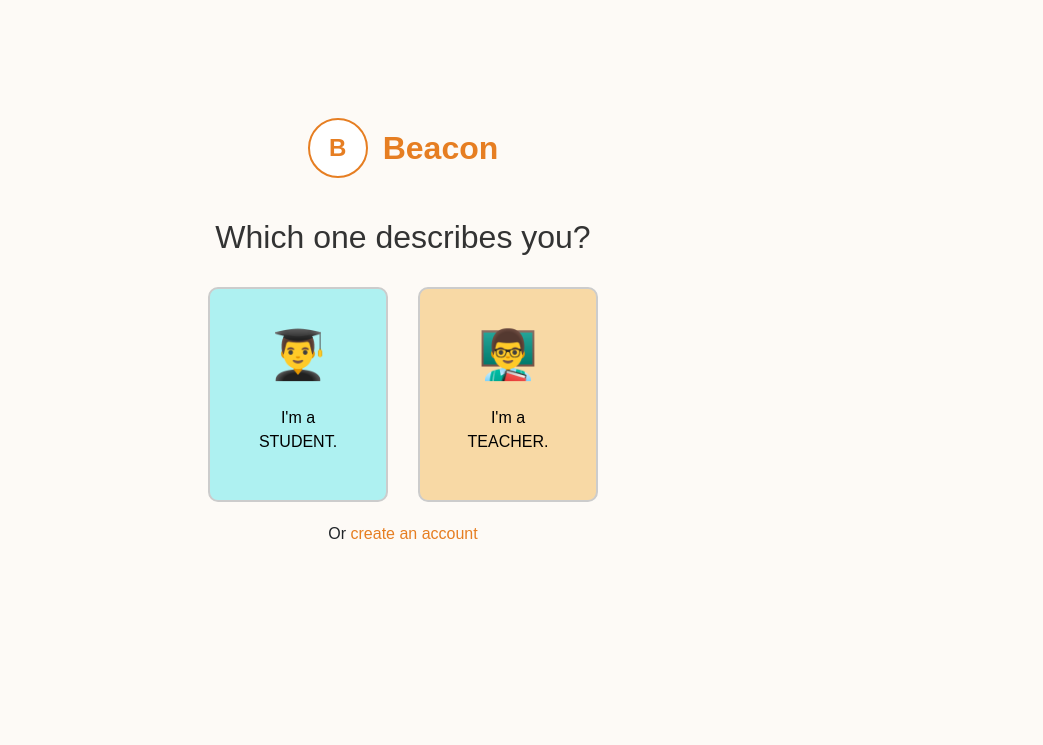
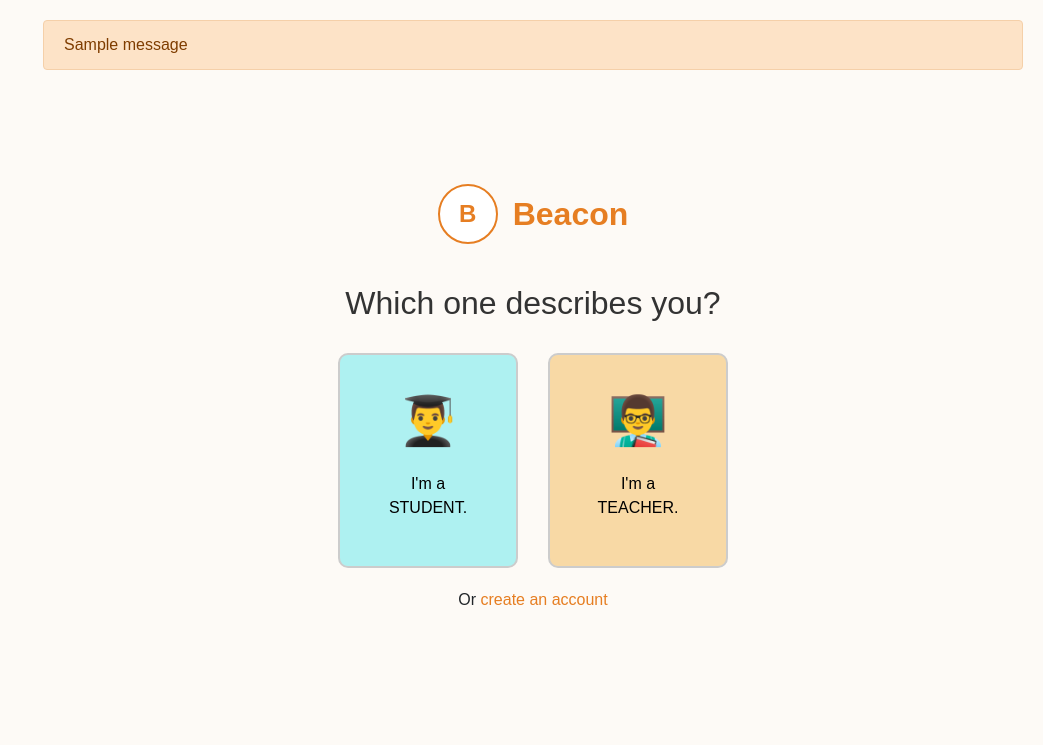
Before and after one commit to tanChicken/beacon, a Django app: page / in a window 1280 px wide. Shown: the top 745 px of the page, without its empty margins (237-1280 px from the left). Run offline with Django 5.2, Linux system fonts and the light colour scheme; tables that the repository leaves empty hold one stand-in row (values such as "Sample post"); one stand-in notice (Sample message) is shown; some libraries are stand-ins or nearby versions.

Commit message:
fix: code modify

```diff
--- a/mysite/beacon/templates/base.html
+++ b/mysite/beacon/templates/base.html
@@ -39,6 +39,7 @@
         color: white;
       }
       .main-content {
+        margin-left: 260px; /* leave space for sidebar */
         padding: 20px;
       }
       .alert-info {
@@ -72,16 +73,15 @@
       </div>
     {% endif %}
 
-    {# Main content: shift if sidebar present #}
-    {% if user.is_authenticated and request.resolver_match.url_name != 'login' and request.resolver_match.url_name != 'sign_up' and request.resolver_match.url_name != 'home' %}
-      <div class="main-content" style="margin-left:260px;">
-    {% else %}
-      <div class="main-content" style="margin-left:0;">
-    {% endif %}
+    <div class="main-content">
+      {% if messages %}
+        {% for message in messages %}
+          <div class="alert alert-info">{{ message }}</div>
+        {% endfor %}
+      {% endif %}
 
-        {% block content %}{% endblock %}
-
-      </div>
+      {% block content %}{% endblock %}
+    </div>
 
     <script src="https://code.jquery.com/jquery-3.3.1.slim.min.js"></script>
     <script src="https://stackpath.bootstrapcdn.com/bootstrap/4.3.1/js/bootstrap.bundle.min.js"></script>
```
